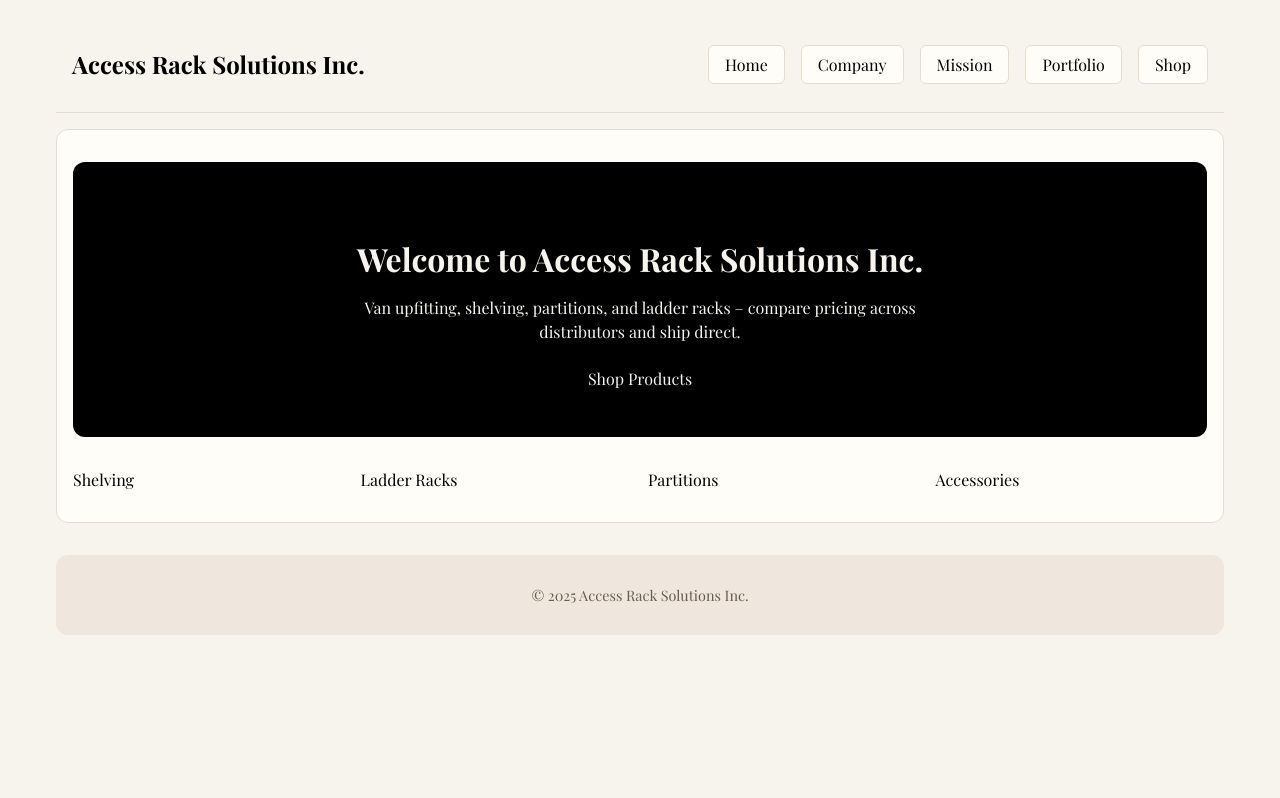
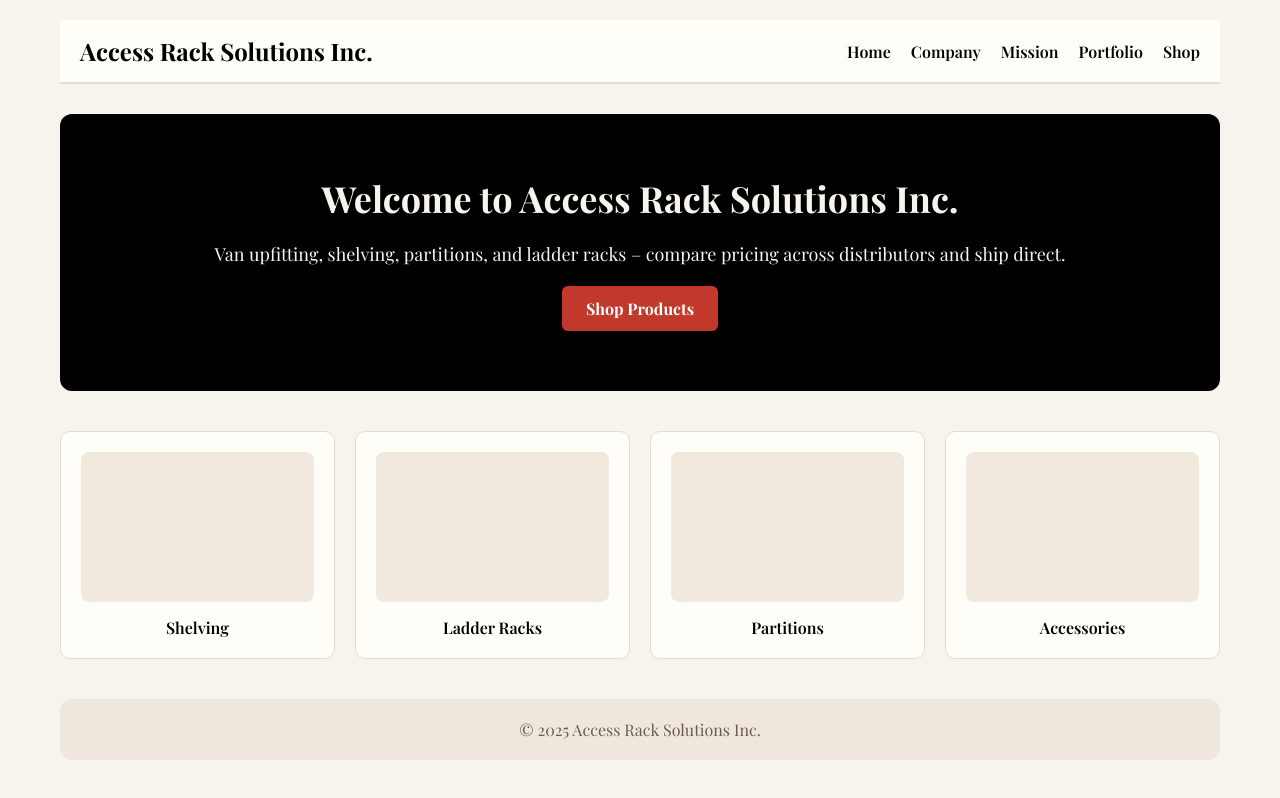
Before and after one commit to dev-verde1071/website, a Next.js app: page / in a window 1280 px wide. Built offline with nearby package versions, Linux system fonts and the light colour scheme.

Commit message:
Update globals.css

```diff
--- a/app/globals.css
+++ b/app/globals.css
@@ -1,206 +1,105 @@
-/* Global Styles */
 * {
-  box-sizing: border-box;
-  font-family: "Playfair Display", serif;
-}
-html,
-body {
   margin: 0;
   padding: 0;
-  background: #f7f3ed;
+  box-sizing: border-box;
+  font-family: 'Playfair Display', serif;
+}
+
+body {
+  background: #F7F3ED;
   color: #000;
 }
 
-a {
-  text-decoration: none;
-  color: inherit;
-}
-a:hover {
-  color: #c0392b;
-}
-
-/* Layout */
 .container {
   max-width: 1200px;
   margin: 0 auto;
-  padding: 1rem;
+  padding: 20px;
 }
 
-/* Header */
 .header {
   display: flex;
   justify-content: space-between;
   align-items: center;
-  background: #f7f3ed;
-  padding: 1rem;
-  border-bottom: 1px solid #e6dccd;
-}
-.header h1 {
-  font-size: 1.5rem;
-  font-weight: bold;
-}
-.header nav {
-  display: flex;
-  gap: 1rem;
-}
-.header nav a {
-  padding: 0.5rem 1rem;
-  border: 1px solid #e6dccd;
-  border-radius: 6px;
-  background: #fffdf8;
-}
-.header nav a:hover {
-  background: #c0392b;
-  color: white;
+  background: #FFFDF8;
+  border-bottom: 2px solid #E6DCCD;
+  padding: 15px 20px;
 }
 
-/* Hero */
+.header h1 {
+  font-size: 24px;
+}
+
+.header nav a {
+  margin-left: 20px;
+  text-decoration: none;
+  color: #000;
+  font-weight: 600;
+}
+
+.header nav a:hover {
+  color: #C0392B;
+}
+
 .hero {
   text-align: center;
-  background: black;
-  color: #f7f3ed;
-  padding: 3rem 1rem;
+  padding: 60px 20px;
+  background: #000;
+  color: #F7F3ED;
   border-radius: 12px;
-  margin-bottom: 2rem;
-}
-.hero h2 {
-  font-size: 2rem;
-  margin-bottom: 1rem;
-}
-.hero p {
-  max-width: 600px;
-  margin: 0 auto 1.5rem auto;
-}
-.hero .button {
-  display: inline-block;
-  background: #c0392b;
-  color: white;
-  padding: 0.75rem 1.5rem;
-  border-radius: 8px;
+  margin: 30px 0;
 }
 
-/* Categories */
+.hero h2 {
+  font-size: 36px;
+  margin-bottom: 20px;
+}
+
+.hero p {
+  font-size: 18px;
+  margin-bottom: 20px;
+}
+
+.cta-btn {
+  display: inline-block;
+  background: #C0392B;
+  color: white;
+  padding: 12px 24px;
+  border-radius: 6px;
+  font-weight: bold;
+  text-decoration: none;
+}
+
 .categories {
   display: grid;
   grid-template-columns: repeat(auto-fit, minmax(200px, 1fr));
-  gap: 1rem;
+  gap: 20px;
+  margin: 40px 0;
 }
-.category-card {
-  background: #fffdf8;
-  border: 1px solid #e6dccd;
-  border-radius: 12px;
-  padding: 1rem;
+
+.card {
+  background: #FFFDF8;
+  border: 1px solid #E6DCCD;
+  border-radius: 10px;
+  padding: 20px;
   text-align: center;
 }
-.category-image {
-  background: #f1e9de;
-  aspect-ratio: 4 / 3;
+
+.card-img {
+  background: #F1E9DE;
+  height: 150px;
   border-radius: 8px;
-  margin-bottom: 0.75rem;
+  margin-bottom: 15px;
 }
-.category-title {
+
+.card-title {
   font-weight: 600;
 }
 
-/* Footer */
 .footer {
   text-align: center;
-  padding: 1rem;
-  background: #efe7dd;
-  margin-top: 2rem;
+  background: #EFE7DD;
+  padding: 20px;
+  margin-top: 40px;
   border-radius: 12px;
-  font-size: 0.9rem;
-  color: #6b5b4d;
+  color: #6B5B4D;
 }
-
-main {
-  padding: 2rem 1rem;
-  background: #fffdf8;
-  border: 1px solid #e6dccd;
-  border-radius: 12px;
-  margin-top: 1rem;
-}
-
-main h2 {
-  font-size: 1.75rem;
-  margin-bottom: 1rem;
-}
-
-main p {
-  margin-bottom: 1rem;
-  line-height: 1.5;
-}
-
-main ul {
-  padding-left: 1.5rem;
-  margin-bottom: 1.5rem;
-}
-
-.button {
-  display: inline-block;
-  background: #c0392b;
-  color: white;
-  padding: 0.5rem 1.25rem;
-  border-radius: 6px;
-}
-.button:hover {
-  background: #a32d21;
-}
-
-/* Shop Product Grid */
-.product-grid {
-  display: grid;
-  grid-template-columns: repeat(auto-fit, minmax(220px, 1fr));
-  gap: 1rem;
-  list-style: none;
-  padding: 0;
-}
-
-.product-card {
-  background: #fffdf8;
-  border: 1px solid #e6dccd;
-  border-radius: 12px;
-  padding: 1rem;
-  text-align: center;
-}
-
-.product-image {
-  background: #f1e9de;
-  aspect-ratio: 4 / 3;
-  border-radius: 8px;
-  margin-bottom: 0.75rem;
-}
-
-/* Vendor Table */
-.vendor-table {
-  width: 100%;
-  border-collapse: collapse;
-  margin: 1.5rem 0;
-}
-
-.vendor-table th,
-.vendor-table td {
-  border: 1px solid #e6dccd;
-  padding: 0.75rem;
-  text-align: left;
-}
-
-.vendor-table th {
-  background: #efe7dd;
-}
-
-.vendor-table tr:nth-child(even) {
-  background: #fffdf8;
-}
- /* Buttons inside tables */
-.vendor-table .button {
-  padding: 0.25rem 0.75rem;
-  font-size: 0.85rem;
-  border: none;
-  cursor: pointer;
-}
-
-/* Cart Total */
-h3 {
-  margin-top: 1rem;
-}
```
